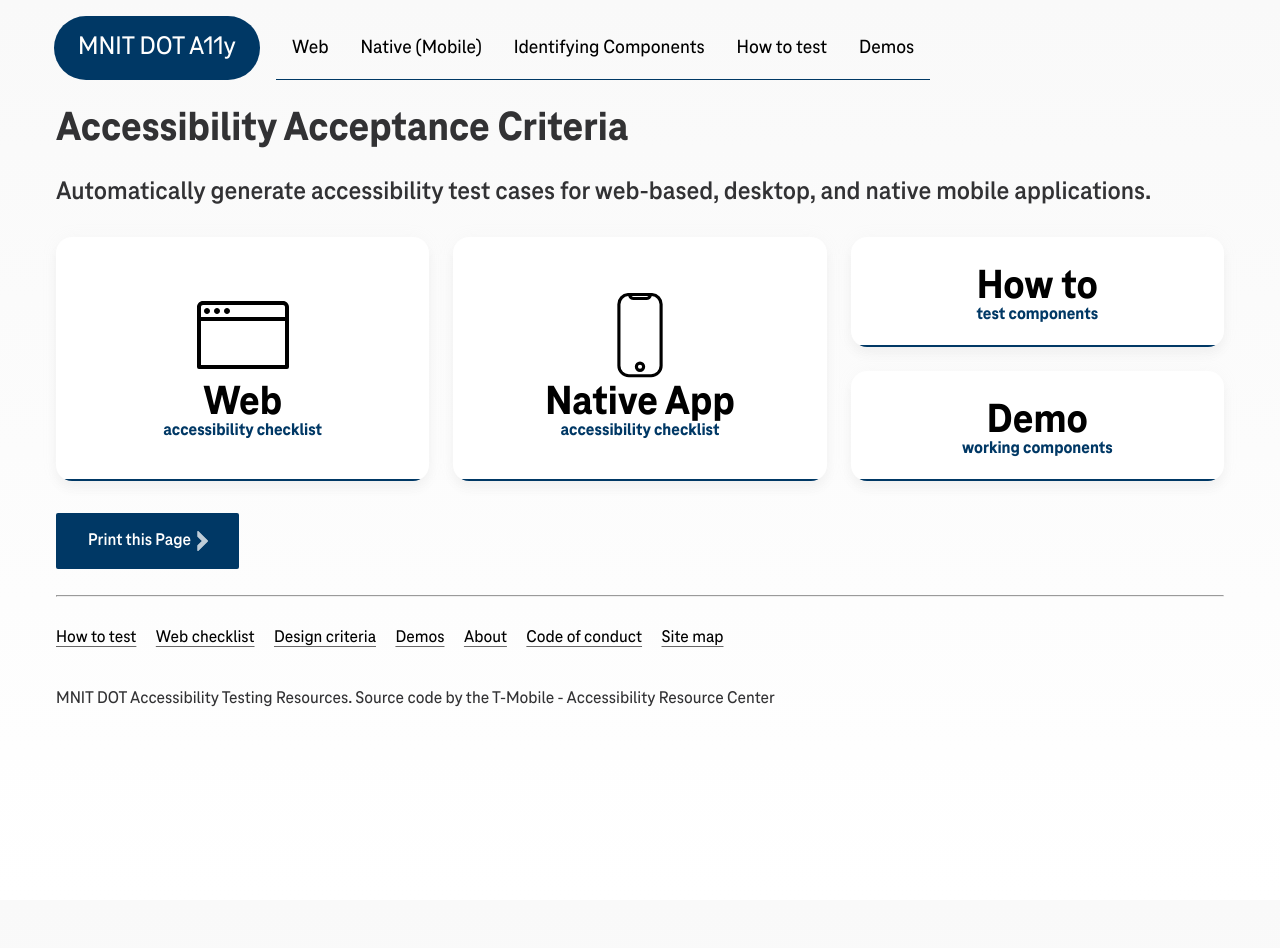
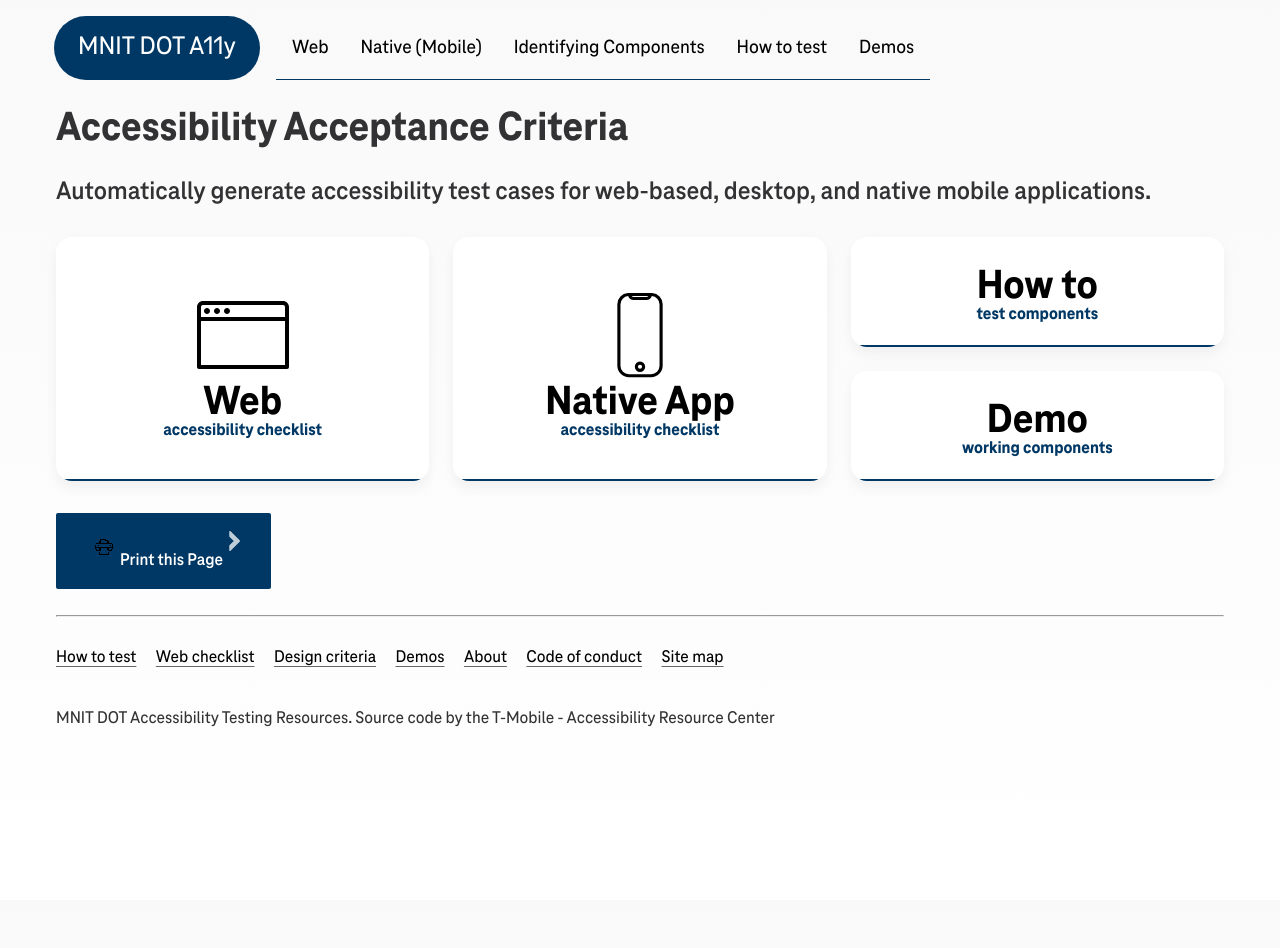
Before and after one commit to MNIT-DOT-a11y/mnit-dot-a11y.github.io, a Jekyll site: the page built from index.md, in a window 1280 px wide. Built offline with Jekyll 4.4.1, drawn with Linux system fonts in a browser that asks for light colours.

Commit message:
Update footer, add secondary SVG icon.

```diff
--- a/_includes/footer.html
+++ b/_includes/footer.html
@@ -1,5 +1,5 @@
 <footer class="container" id="footer">
-  <button type="button" class="print-button" onclick="window.print();">Print this Page</button>
+  <button type="button" class="print-button" onclick="window.print();"><span>{% include icon-print.svg %}</span>Print this Page</button>
 <hr/>
   <nav aria-label="Site map">
     <ul>
```
Also changed, not shown: _includes/icon-print.svg (added).
